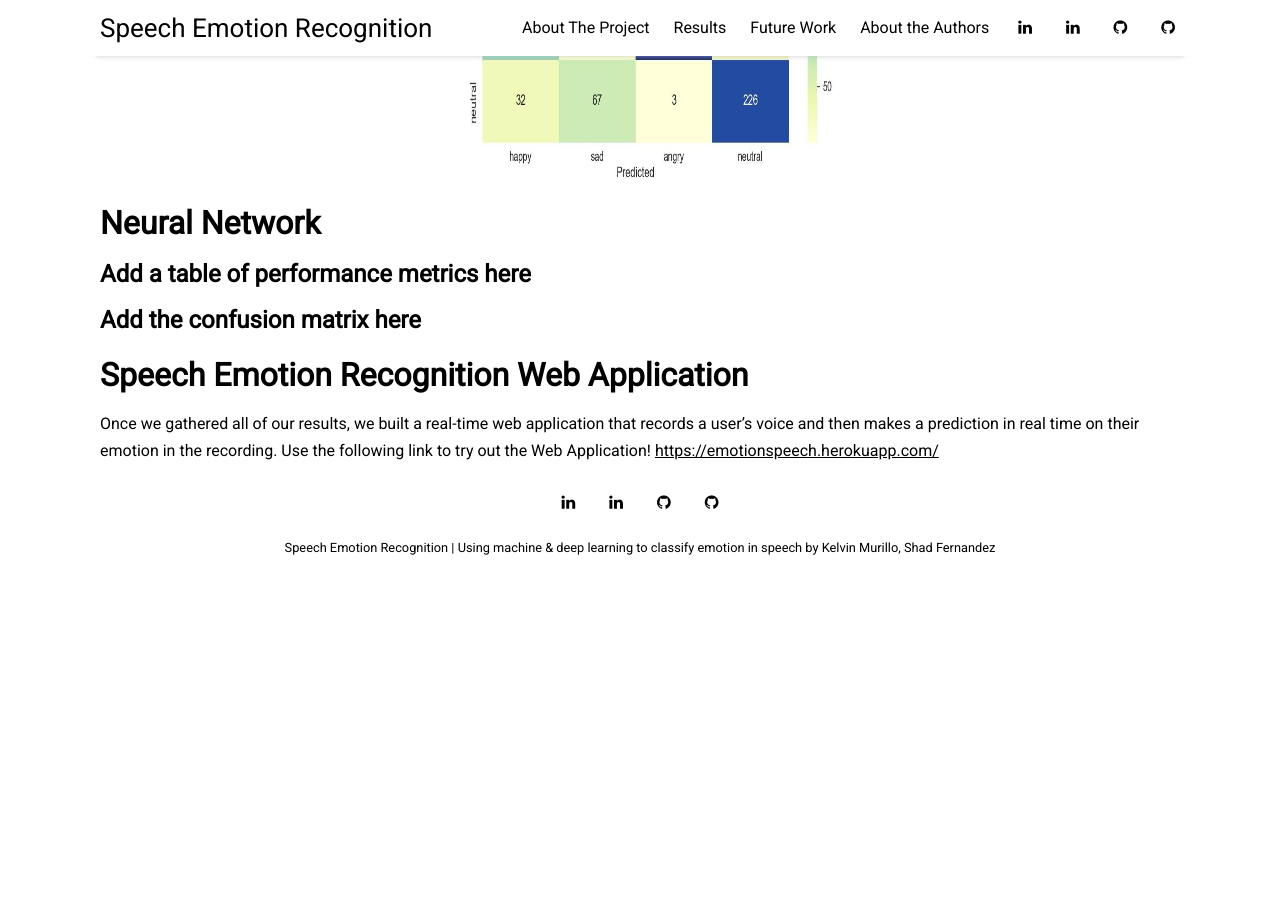
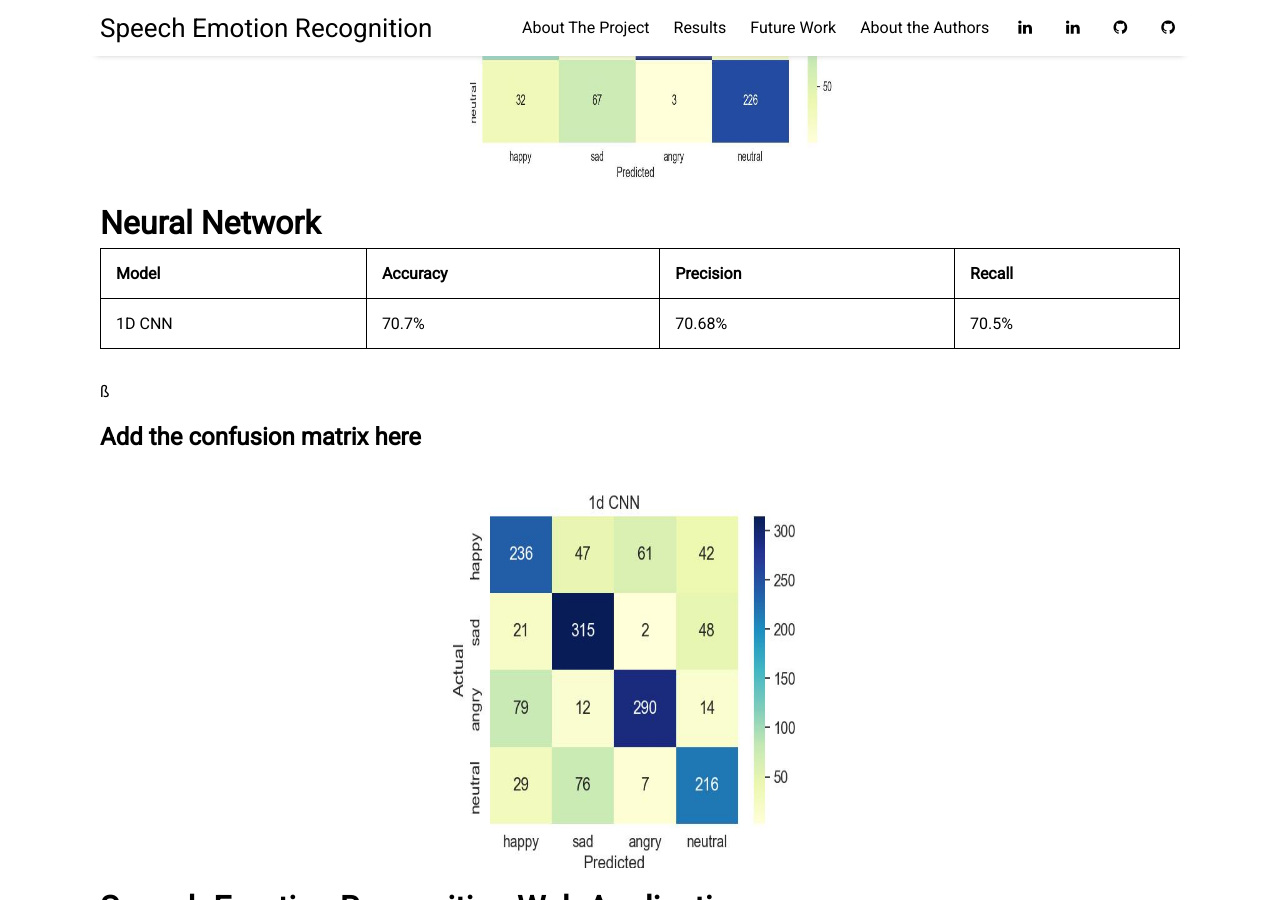
Before and after one commit to kelvinm10/SER_Website, a Jekyll site: the page built from _posts/2022-04-18-results.md, in a window 1280 px wide and 900 px high, scrolled down 3239 px. Built offline with Jekyll 4.4.1, drawn with Linux system fonts in a browser that asks for light colours; nearby versions of some CDN libraries; before the commit the page ends 3825 px from its top, so only the background shows below that.

Commit message:
added 1d CNN results

```diff
--- a/_posts/2022-04-18-results.md
+++ b/_posts/2022-04-18-results.md
@@ -56,10 +56,24 @@ image: results.jpg
 <img src="{{ site.github.url }}/assets/img/SvmCm.jpg" alt="SVM" style="width:400px;height:400px;">
 
 # Neural Network
-## Add a table of performance metrics here
+<table>
+  <tr>
+    <th><b>Model</b></th>
+    <th><b>Accuracy</b></th>
+    <th><b>Precision</b></th>
+    <th><b>Recall</b></th>
+  </tr>
+  <tr>
+    <td>1D CNN</td>
+    <td>70.7%</td>
+    <td> 70.68%</td>
+    <td> 70.5%</td>
+  </tr>
+
+</table>ß
 
 ## Add the confusion matrix here
-
+<img src="{{ site.github.url }}/assets/img/CNN1dCm.jpg" alt="RFConfusionMatrix" style="width:400px;height:400px;" align="center">
 
 # Speech Emotion Recognition Web Application
 Once we gathered all of our results, we built a real-time web application that records a user's voice and then makes a
```
Also changed, not shown: assets/img/CNN1dCm.jpg (added).
